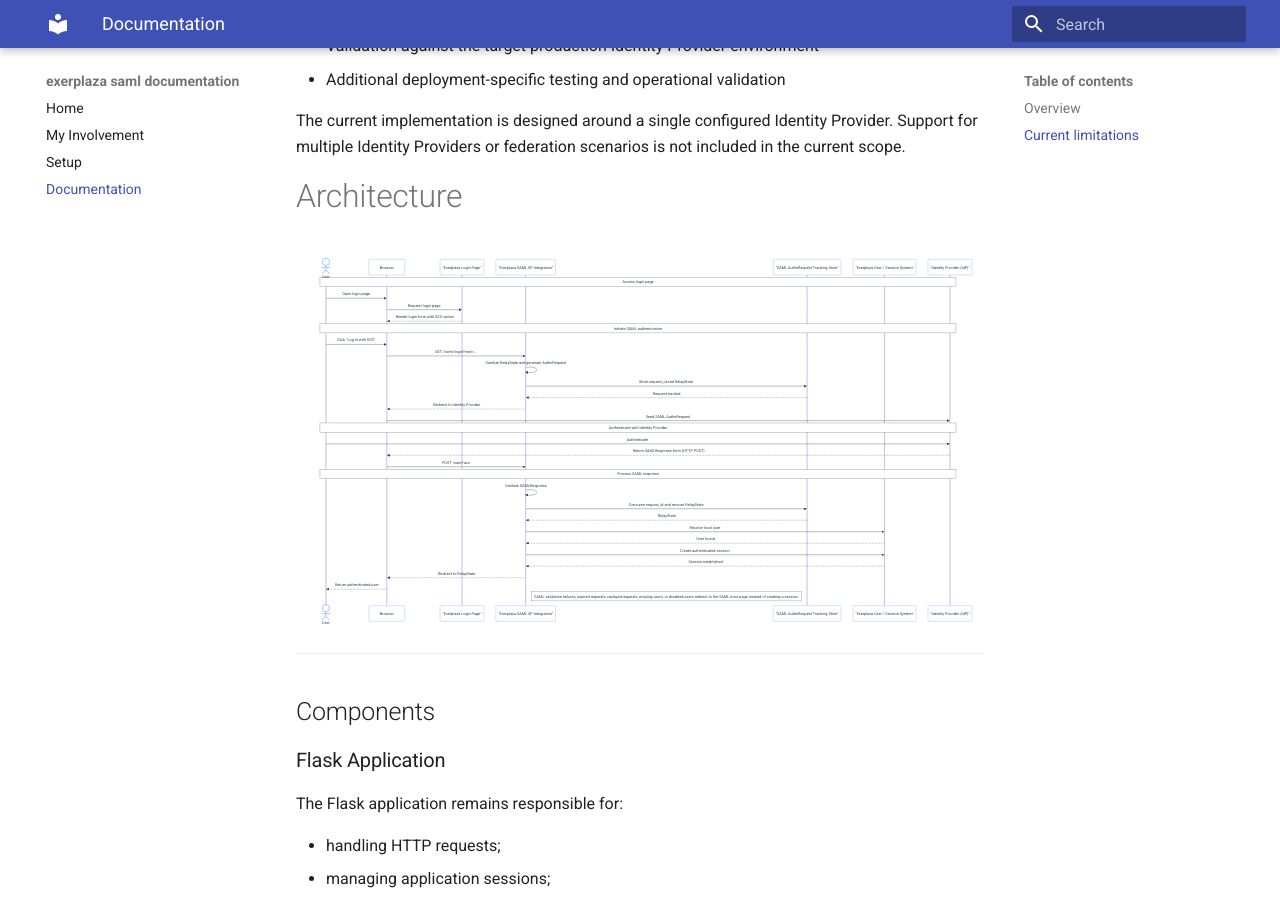
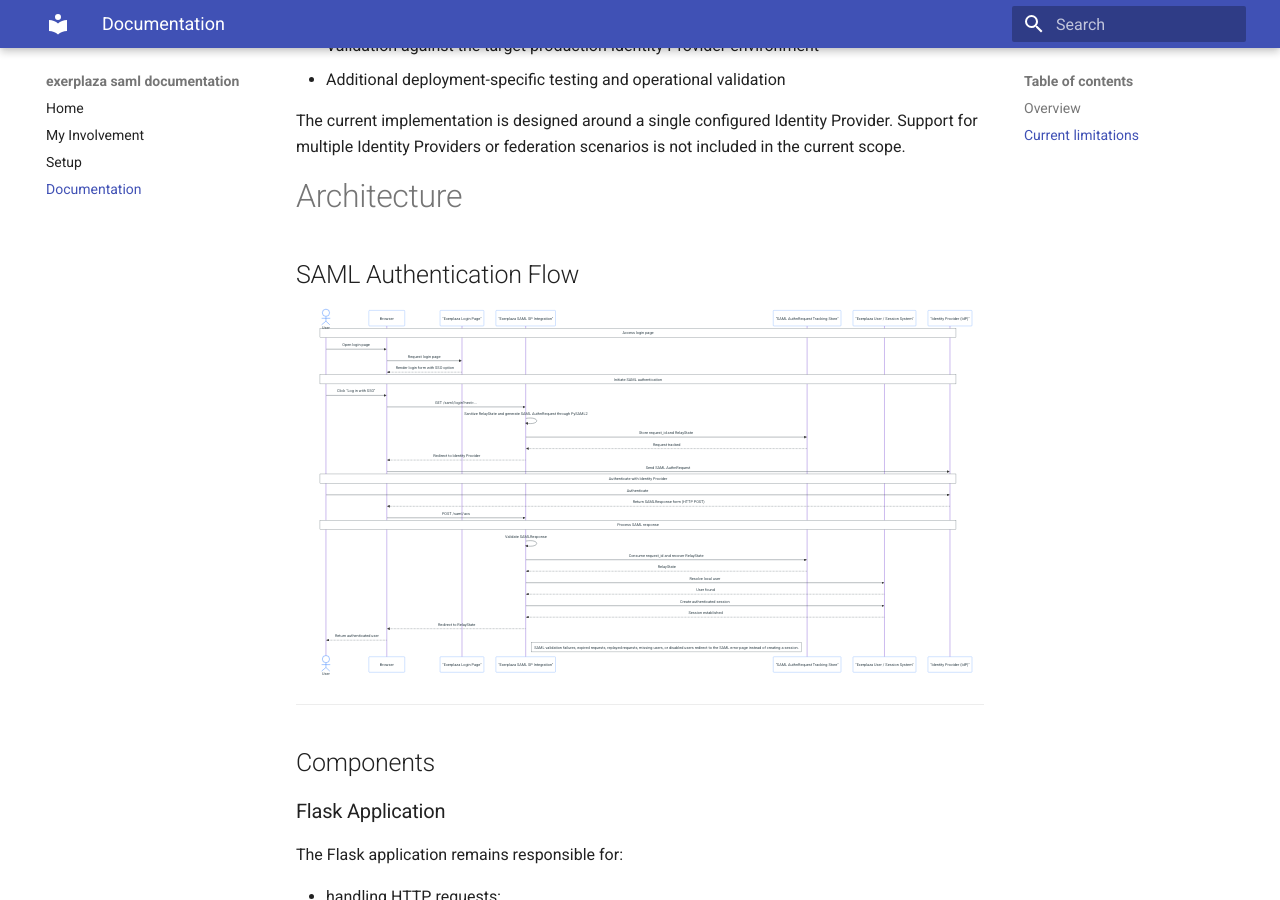
Before and after one commit to acquanaturaleminerale/acquanaturaleminerale.github.io, an MkDocs documentation site: the page built from docs/documentation.md, in a window 1280 px wide and 900 px high, scrolled down 1173 px. Built offline with MkDocs 1.6.1 and Material for MkDocs 9.7.7, drawn with Linux system fonts in a browser that asks for light colours.

Commit message:
Update documentation.md

````diff
--- a/docs/documentation.md
+++ b/docs/documentation.md
@@ -34,6 +34,8 @@
 
 # Architecture
 
+## SAML Authentication Flow
+
 ```mermaid
 sequenceDiagram
     actor User
@@ -55,7 +57,7 @@
     User->>Browser: Click "Log in with SSO"
     Browser->>SamlModule: GET /saml/login?next=...
 
-    SamlModule->>SamlModule: Sanitize RelayState and generate AuthnRequest
+    SamlModule->>SamlModule: Sanitize RelayState and generate SAML AuthnRequest through PySAML2
     SamlModule->>RequestStore: Store request_id and RelayState
     RequestStore-->>SamlModule: Request tracked
 
````
